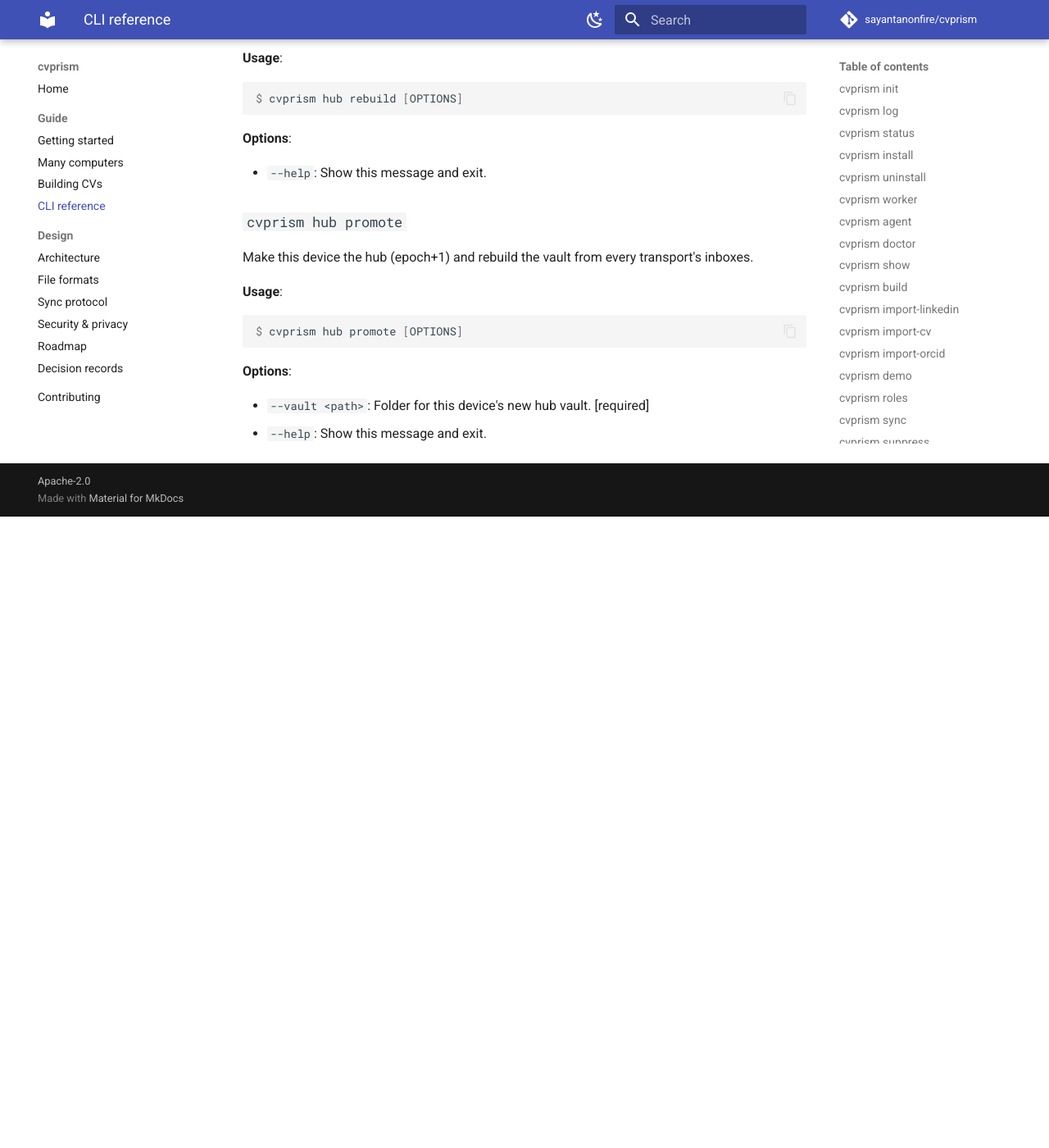
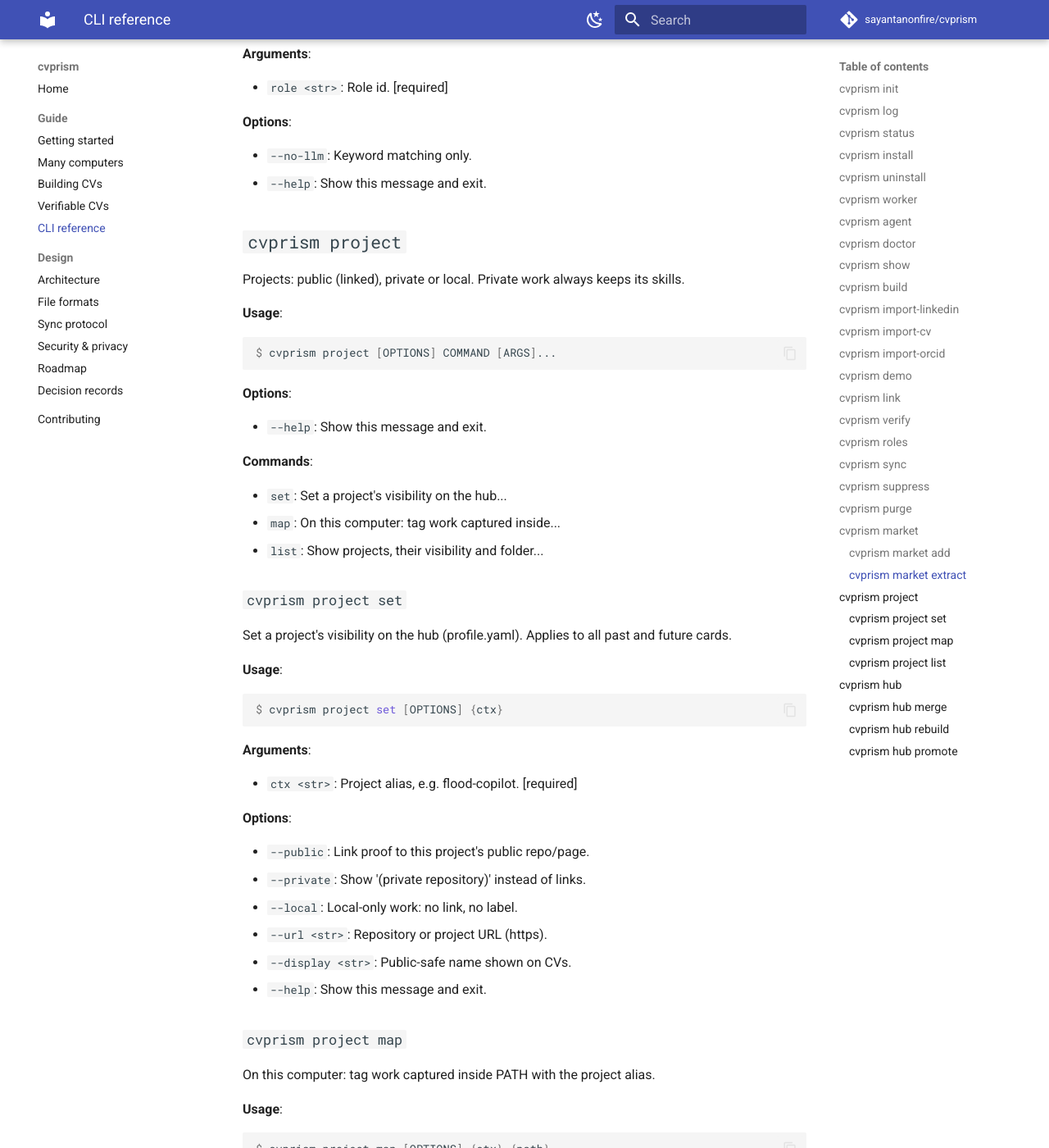
Before and after one commit to sayantanonfire/cvprism, an MkDocs documentation site: the page built from docs/guide/cli.md, in a window 1280 px wide and 1400 px high, scrolled down 10256 px. Shown: the whole window at 82% size. Built offline with MkDocs 1.6.1 and Material for MkDocs 9.7.7, drawn with Linux system fonts in a browser that asks for light colours; comment, search, counter and statistics services are not loaded; before the commit the page ends 10886 px from its top, so only the background shows below that; some of the changed text lies outside the part shown.

Commit message:
docs: Verifiable CVs guide, README section, changelog 1.1.0
Co-Authored-By: Claude Opus 5.5 <noreply@anthropic.com>

````diff
--- a/docs/guide/cli.md
+++ b/docs/guide/cli.md
@@ -29,11 +29,14 @@ $ cvprism [OPTIONS] COMMAND [ARGS]...
 * `import-cv`: Turn an existing CV into evidence cards...
 * `import-orcid`: Fetch your public ORCID works and add new...
 * `demo`: Build sample CVs (3 roles + a job posting)...
+* `link`: Attach a public proof link to an existing...
+* `verify`: Check a CV file against its published...
 * `roles`: List starter roles and the roles in your...
 * `sync`: Push this device&#x27;s cards to every...
 * `suppress`: Hide a card from merge and compile without...
 * `purge`: Erase a card everywhere this device can...
 * `market`: Market intel: recurring phrases from job...
+* `project`: Projects: public (linked), private or local.
 * `hub`: Hub-only operations: merge, rebuild, promote.
 
 ## `cvprism init`
@@ -81,6 +84,7 @@ $ cvprism log [OPTIONS] {text}
 * `--work`: Non-code achievement (paper, talk, field work, award).
 * `--project <str>`: Project alias (mapped to a display name in profile.yaml).
 * `--raw`: Skip Claude; store your words as-is.
+* `--link <list[str]>`: Public proof URL, e.g. a DOI, PyPI page or video (repeatable).
 * `--help`: Show this message and exit.
 
 ## `cvprism status`
@@ -207,6 +211,8 @@ $ cvprism build [OPTIONS]
 * `--no-llm`: Use card text directly; no Claude call.
 * `-f, --format <str>`: Comma list: pdf,docx,md (default: role outputs).
 * `--out <path>`: Output root (default: vault/build/&lt;role&gt;/).
+* `--check-links`: Open every proof link; drop dead ones.
+* `--publish`: Publish the verify page (profile.yaml `verify:`).
 * `--help`: Show this message and exit.
 
 ## `cvprism import-linkedin`
@@ -280,6 +286,44 @@ $ cvprism demo [OPTIONS]
 * `--out <path>`: Folder for the demo vault and CVs.  [default: cvprism-demo]
 * `--llm`: Draft bullets with Claude (default: offline, card text).
 * `-f, --format <str>`: Comma list: pdf,docx,md.
+* `--help`: Show this message and exit.
+
+## `cvprism link`
+
+Attach a public proof link to an existing card (hub only).
+
+**Usage**:
+
+```console
+$ cvprism link [OPTIONS] {card_id} {url}
+```
+
+**Arguments**:
+
+* `card_id <str>`: Card ID (see `cvprism show` or evidence.md).  [required]
+* `url <str>`: Public proof URL (https).  [required]
+
+**Options**:
+
+* `--help`: Show this message and exit.
+
+## `cvprism verify`
+
+Check a CV file against its published fingerprint (proves it was not edited after cvprism built it).
+
+**Usage**:
+
+```console
+$ cvprism verify [OPTIONS] {file}
+```
+
+**Arguments**:
+
+* `file <path>`: The CV file you received (PDF, DOCX or MD).  [required]
+
+**Options**:
+
+* `--manifest <str>`: manifest.json path or URL from the verify page.  [required]
 * `--help`: Show this message and exit.
 
 ## `cvprism roles`
@@ -404,6 +448,82 @@ $ cvprism market extract [OPTIONS] {role}
 * `--no-llm`: Keyword matching only.
 * `--help`: Show this message and exit.
 
+## `cvprism project`
+
+Projects: public (linked), private or local. Private work always keeps its skills.
+
+**Usage**:
+
+```console
+$ cvprism project [OPTIONS] COMMAND [ARGS]...
+```
+
+**Options**:
+
+* `--help`: Show this message and exit.
+
+**Commands**:
+
+* `set`: Set a project&#x27;s visibility on the hub...
+* `map`: On this computer: tag work captured inside...
+* `list`: Show projects, their visibility and folder...
+
+### `cvprism project set`
+
+Set a project&#x27;s visibility on the hub (profile.yaml). Applies to all past and future cards.
+
+**Usage**:
+
+```console
+$ cvprism project set [OPTIONS] {ctx}
+```
+
+**Arguments**:
+
+* `ctx <str>`: Project alias, e.g. flood-copilot.  [required]
+
+**Options**:
+
+* `--public`: Link proof to this project&#x27;s public repo/page.
+* `--private`: Show &#x27;(private repository)&#x27; instead of links.
+* `--local`: Local-only work: no link, no label.
+* `--url <str>`: Repository or project URL (https).
+* `--display <str>`: Public-safe name shown on CVs.
+* `--help`: Show this message and exit.
+
+### `cvprism project map`
+
+On this computer: tag work captured inside PATH with the project alias.
+
+**Usage**:
+
+```console
+$ cvprism project map [OPTIONS] {ctx} {path}
+```
+
+**Arguments**:
+
+* `ctx <str>`: Project alias.  [required]
+* `path <path>`: Folder whose work belongs to this project.  [required]
+
+**Options**:
+
+* `--help`: Show this message and exit.
+
+### `cvprism project list`
+
+Show projects, their visibility and folder mappings on this computer.
+
+**Usage**:
+
+```console
+$ cvprism project list [OPTIONS]
+```
+
+**Options**:
+
+* `--help`: Show this message and exit.
+
 ## `cvprism hub`
 
 Hub-only operations: merge, rebuild, promote.
--- a/mkdocs.yml
+++ b/mkdocs.yml
@@ -44,6 +44,7 @@ nav:
       - Getting started: guide/getting-started.md
       - Many computers: guide/multi-device.md
       - Building CVs: guide/building-cvs.md
+      - Verifiable CVs: guide/verifiable-cvs.md
       - CLI reference: guide/cli.md
   - Design:
       - Architecture: ARCHITECTURE.md
````
Also changed, not shown: CHANGELOG.md (+11 -0 lines), README.md (+34 -1 lines), docs/SCHEMA.md (+3 -1 lines), docs/guide/verifiable-cvs.md (added, +80 -0 lines), docs/assets/sample-cv.png, docs/assets/sample-evidence.png (added).
